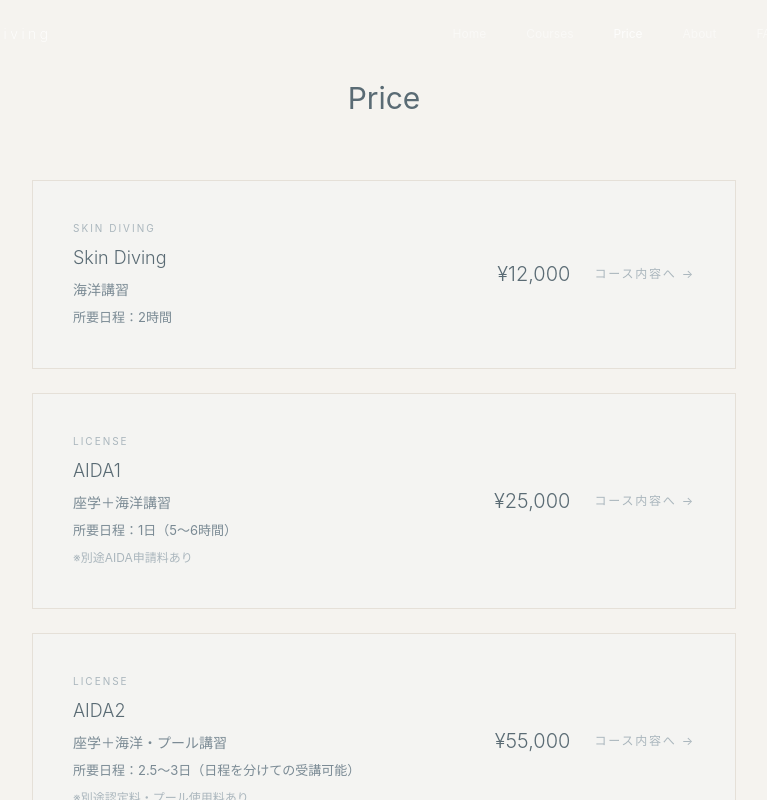
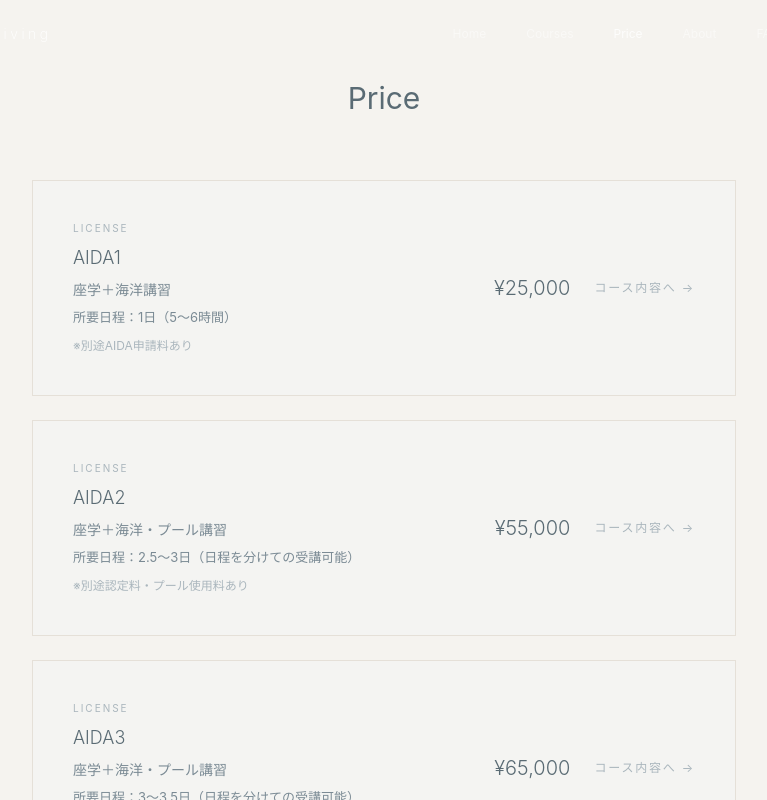
Before and after one commit to ikucha-portfolio/freediving-site, a React (Vite) app: page /price in a window 1280 px wide. Shown: the top 800 px of the page, without its empty margins (256-1023 px from the left). Built offline with nearby package versions, Linux system fonts and the light colour scheme; a web font is replaced by a local one.

Commit message:
PriceページにTrainingコースを追加
・コース順をAIDA1→2→3→Skin→Trainingに整理
・Training（ビーチトレーニング）を追加
・料金・所要時間の表記を統一

```diff
--- a/src/pages/Courses.jsx
+++ b/src/pages/Courses.jsx
@@ -81,6 +81,7 @@
                 条件を満たす方はAIDA1をスキップして受講可能です。<br /><br />
                 参加条件：18歳以上で健康な方／200m以上（ノーフィン）または300m以上（フィン使用）泳げる方<br />
                 日程：2.5〜3日（日程を分けての受講可能）<br />
+                場所：瀬戸内町のビーチ<br />
                 料金：¥55,000（別途認定料・プール使用料あり）<br /><br />
                 認定条件：STA2分 / DYN40m / CWT12m（最大20m）<br />
                 ※未達項目は1年間有効で再挑戦可能
@@ -105,6 +106,7 @@
                 フレンツェル法、圧外傷、トレーニング設計、フリーフォール、バディトレーニングなど実践的な内容を学びます。<br /><br />
                 参加条件：AIDA2または同等資格／18歳以上で健康な方<br />
                 日程：3〜3.5日（日程を分けての受講可能）<br />
+                場所：瀬戸内町のビーチ<br />
                 料金：¥65,000（別途認定料・プール使用料あり）<br /><br />
                 認定条件：STA2分45秒 / DYN55m / CWT24m / 筆記テスト<br />
                 ※未達項目は1年間有効で再挑戦可能
--- a/src/pages/Price.jsx
+++ b/src/pages/Price.jsx
@@ -18,14 +18,6 @@
         <div className="space-y-6 mb-10">
 
          {[
-            {
-              title: "Skin Diving",
-              label: "SKIN DIVING",
-              price: "¥12,000",
-              desc: "海洋講習",
-              duration: "2時間",
-              id: "skin-diving"
-            },
   {
     title: "AIDA1",
     label: "LICENSE",
@@ -52,6 +44,22 @@
     duration: "3〜3.5日（日程を分けての受講可能）",
     note: "※別途認定料・プール使用料あり",
     id: "aida3"
+  },
+  {
+    title: "Skin Diving",
+    label: "SKIN DIVING",
+    price: "¥12,000",
+    desc: "海洋講習",
+    duration: "2時間",
+    id: "skin-diving"
+  },
+  {
+    title: "Training",
+    label: "TRAINING",
+    price: "¥12,000",
+    desc: "ビーチトレーニング",
+    duration: "1セッション（2〜2.5時間）",
+    id: "training"
   }
 ].map((course, i) => (
             <div
```
Lines whose indentation alone changed are shown as unchanged.
